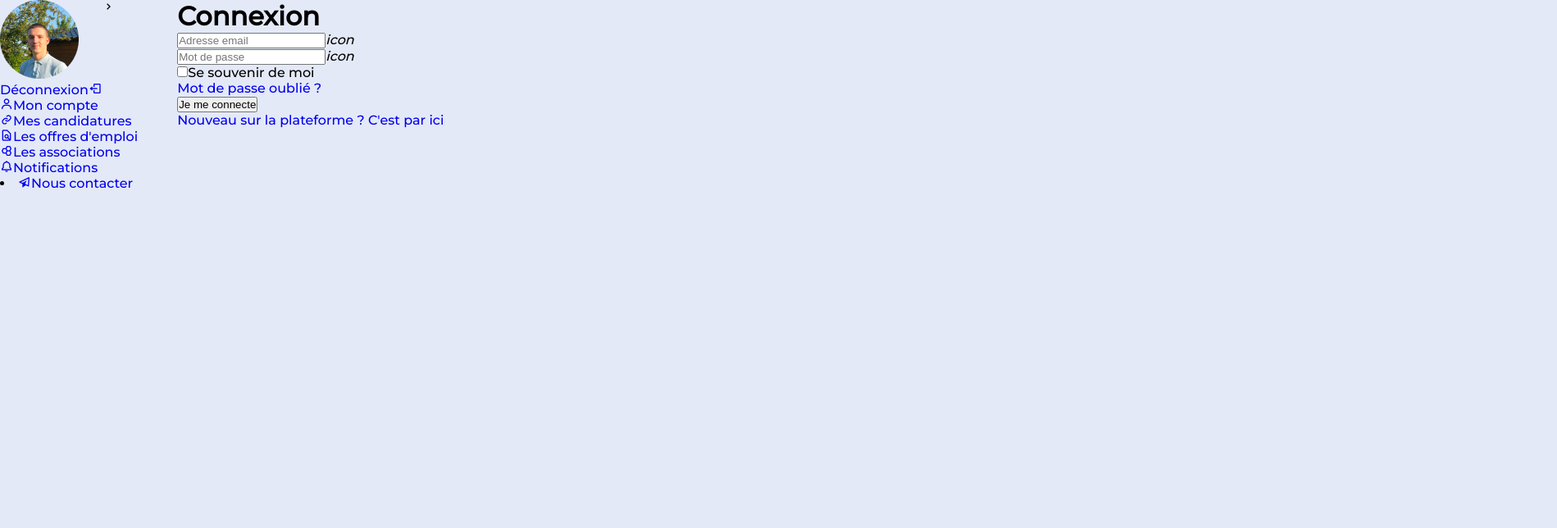
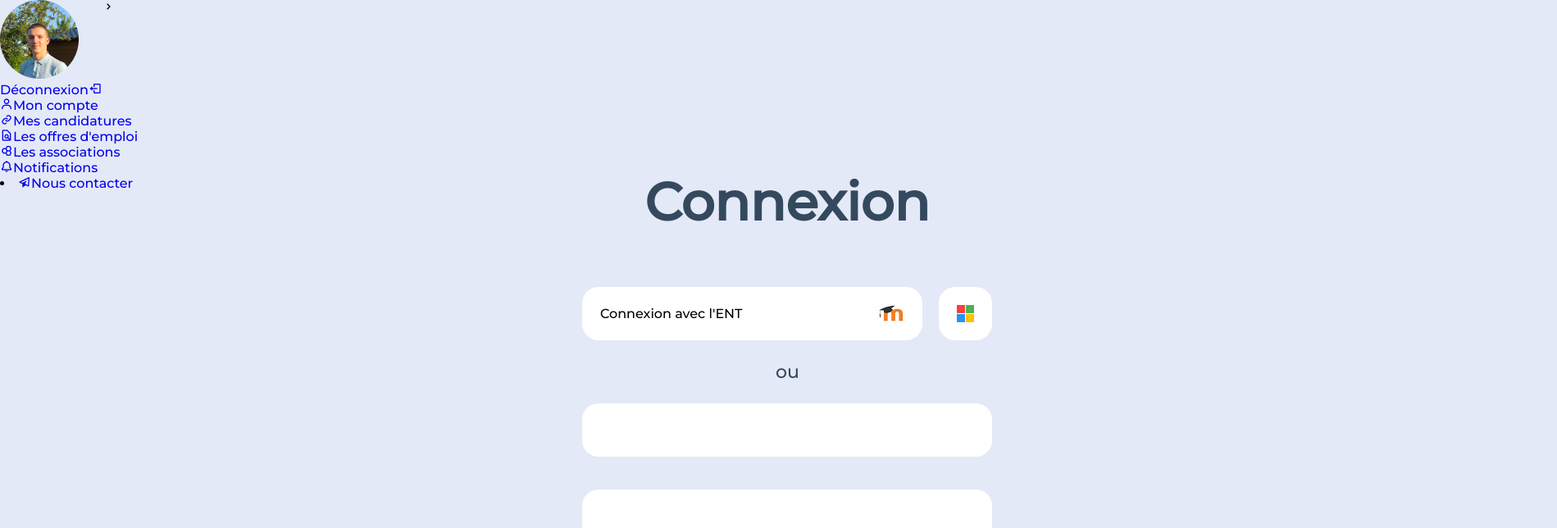
Before and after one commit to CRESI-Corp/cresi-jobs, a React (Create React App) app in the folder cresi-front/: page /connection in a window 1280 px wide. Shown: the top 644 px of the page at 82% size, 1899 px wide, since content can reach past the window. Built offline with nearby package versions, Linux system fonts and the light colour scheme.

Commit message:
update page connection
manque les testes des imputs (décalé) + retirer navbar

```diff
--- a/cresi-front/src/pages/connection.tsx
+++ b/cresi-front/src/pages/connection.tsx
@@ -1,5 +1,8 @@
 import react from 'react';
 import {Link} from "react-router-dom"
+import '../styles/connection/connection.css'
+import microsoft from "../assets/microsoft.png"
+import ent from "../assets/moodle.png"
 
 function connectionPage() {
     return (
@@ -9,42 +12,49 @@ function connectionPage() {
                 if connection page do not display navbar
              */}
 
-            <div class="">
+            <div class="all">
                 <form action="" method="post" class="">
-                    <h1 class="">Connexion</h1>
-                    <div class="flex flex-col">
-                        <div class="">
+                    <h1 class="titre">Connexion</h1>
+                    <div class="">
+                        <div class="ent">
+                            <p class="">Connexion avec l'ENT</p>
+                            <img class='entlogo' src={ent}></img>
+                        </div>
+                        <div class="micro">
+                            <img class='micrologo' src={microsoft}></img>
+                        </div>
+                        <div class="ou">
+                            <p>ou</p>
+                        </div>
+                        <div class="mail">
                             <input type="text" placeholder='Adresse email' class=''/>
-                            <i>
-                                icon
-                            </i>
+                            <i class="fa-solid fa-user-secret"></i>
                         </div>
-                        <div class=''>
+                        <div class='mdp'>
                             <input type="text" placeholder='Mot de passe' class=""/>
-                            <i>
-                                icon
-                            </i>
+                            <i class="fa-solid fa-user-secret"></i>
                         </div>
                     </div>
-                    <div class=''>
-                        <div class="">
+                    <div class='autre'>
+                        <div class="souvenir">
                             <input type="checkbox" name="rememberMe" id="rememberMe" placeholder='rememberMe' class=''/>
                             <label htmlFor="rememberMe" class="">Se souvenir de moi</label>
                         </div>
                         <Link to="/">
-                            <div  class="">
+                            <div  class="oublie">
                                 Mot de passe oublié ?
                             </div>
                         </Link>
 
                     </div>
 
-                    <input type="button" value="Je me connecte" class=""/>
-
+                    <div class='connection'>
+                        <input type="button" value="Je me connecte" class=""/>
+                    </div>
 
                     <Link to="/registration">
-                        <div class="">
-                            Nouveau sur la plateforme ? C'est par ici
+                        <div class="registration">
+                            Nouveau sur la plateforme ? C'est par ici !
                         </div>
                     </Link>
                 </form>
--- /dev/null
+++ b/cresi-front/src/styles/connection/connection.css
@@ -0,0 +1,294 @@
+.all {
+    text-align: center;
+}
+
+.titre {
+    position: absolute;
+    width: 22.5rem;
+    height: 4.875rem;
+    left: 48.75rem;
+    top: 12.938rem;
+
+    font-family: 'Montserrat';
+    font-style: normal;
+    font-weight: 700;
+    font-size: 4rem;
+    line-height: 4.875rem;
+
+    color: #34495E;
+}
+
+.tiers {
+    background-color: var(--body-color);
+
+
+}
+
+.ent {
+    display: flex;
+    flex-direction: row;
+    justify-content: space-between;
+    align-items: center;
+    padding: 0.625rem 1.375rem;
+    gap: 0.625rem;
+
+    position: absolute;
+    width: 25.938rem;
+    height: 4.063rem;
+    left: 44.375rem;
+    top: 21.875rem;
+
+    background: #FFFFFF;
+    border-radius: 1.25rem;
+}
+
+.micro {
+    display: flex;
+    flex-direction: row;
+    align-items: center;
+    padding: 0.625rem 1.375rem;
+    gap: 0.625rem;
+
+    position: absolute;
+    width: 4.063rem;
+    height: 4.063rem;
+    left: 71.563rem;
+    top: 21.875rem;
+
+    background: #FFFFFF;
+    border-radius: 1.25rem;
+}
+
+.micrologo {
+    width: 1.313rem;
+    height: 1.313rem;
+
+    background-image: ;
+
+    flex: none;
+    order: 0;
+    flex-grow: 0;
+}
+
+.ou {
+    position: absolute;
+    width: 1.813rem;
+    height: 1.688rem;
+    left: 59.125rem;
+    top: 27.5rem;
+
+    font-family: 'Montserrat';
+    font-style: normal;
+    font-weight: 500;
+    font-size: 1.375rem;
+    line-height: 1.688rem;
+
+    color: #34495E;
+}
+
+.mail {
+    position: absolute;
+    width: 31.25rem;
+    height: 4.063rem;
+    left: 44.375rem;
+    top: 30.75rem;
+
+    background: #FFFFFF;
+    border-radius: 1.25rem;
+}
+
+.mail input {
+    position: absolute;
+    width: 10.75rem;
+    height: 1.813rem;
+    left: 45.75rem;
+    top: 31.875rem;
+
+    font-family: 'Montserrat';
+    font-style: normal;
+    font-weight: 500;
+    font-size: 1.5rem;
+    line-height: 1.813rem;
+
+    color: #C2C2C2;
+}
+
+.mail i {
+    position: absolute;
+    width: 1.5rem;
+    height: 1.75rem;
+    left: 72.813rem;
+    top: 31.938rem;
+
+    font-family: 'Font Awesome 5 Free';
+    font-style: normal;
+    font-weight: 900;
+    font-size: 1.5rem;
+    line-height: 1.75rem;
+
+    color: #34495E;
+}
+
+.mdp {
+    position: absolute;
+    width: 31.25rem;
+    height: 4.063rem;
+    left: 44.375rem;
+    top: 37.313rem;
+
+    background: #FFFFFF;
+    border-radius: 1.25rem;
+}
+
+.mdp input {
+    position: absolute;
+    width: 10.75rem;
+    height: 1.813rem;
+    left: 45.75rem;
+    top: 31.875rem;
+
+    font-family: 'Montserrat';
+    font-style: normal;
+    font-weight: 500;
+    font-size: 1.5rem;
+    line-height: 1.813rem;
+
+    color: #C2C2C2;
+}
+
+.mdp i {
+    position: absolute;
+    width: 1.5rem;
+    height: 1.75rem;
+    left: 72.813rem;
+    top: 31.938rem;
+
+    font-family: 'Font Awesome 5 Free';
+    font-style: normal;
+    font-weight: 900;
+    font-size: 1.5rem;
+    line-height: 1.75rem;
+
+    color: #34495E;
+}
+
+.autre {
+    display: flex;
+    flex-direction: row;
+    justify-content: space-between;
+    align-items: center;
+    padding: 0rem 0.625rem;
+    gap: 1.5rem;
+
+    position: absolute;
+    width: 31.25rem;
+    height: 1.25rem;
+    left: 44.375rem;
+    top: 42.625rem;
+}
+
+.souvenir {
+    display: flex;
+    flex-direction: row;
+    align-items: flex-start;
+    padding: 0rem;
+    gap: 0.625rem;
+
+    width: 11.563rem;
+    height: 1.25rem;
+
+    flex: none;
+    order: 0;
+    flex-grow: 0;
+}
+
+.souvenir input {
+    box-sizing: border-box;
+
+    width: 1.25rem;
+    height: 1.25rem;
+
+    border: 0.063rem solid #34495E;
+    border-radius: 0.313rem;
+
+    flex: none;
+    order: 0;
+    flex-grow: 0;
+}
+
+.souvenir label {
+    width: 9.688rem;
+    height: 1.25rem;
+
+    font-family: 'Montserrat';
+    font-style: normal;
+    font-weight: 500;
+    font-size: 1rem;
+    line-height: 1.25rem;
+
+    color: #34495E;
+
+    flex: none;
+    order: 1;
+    flex-grow: 0;
+}
+
+.oublie {
+    width: 11rem;
+    height: 1.25rem;
+
+    font-family: 'Montserrat';
+    font-style: normal;
+    font-weight: 500;
+    font-size: 1rem;
+    line-height: 1.25rem;
+
+    color: #32746D;
+
+    flex: none;
+    order: 1;
+    flex-grow: 0;
+}
+
+.connection {
+    position: absolute;
+    width: 31.25rem;
+    height: 4.063rem;
+    left: 44.375rem;
+    top: 47.625rem;
+
+    background: #32746D;
+    border-radius: 1.25rem;
+}
+
+.connection input {
+    position: absolute;
+    width: 12.188rem;
+    height: 1.813rem;
+    left: 52.625rem;
+    top: 48.75rem;
+
+    font-family: 'Montserrat';
+    font-style: normal;
+    font-weight: 500;
+    font-size: 1.5rem;
+    line-height: 1.813rem;
+
+    color: #F7FCFF;
+}
+
+.registration {
+    position: absolute;
+    width: 24.75rem;
+    height: 1.5rem;
+    left: 47.625rem;
+    top: 53.125rem;
+
+    font-family: 'Montserrat';
+    font-style: normal;
+    font-weight: 500;
+    font-size: 1.25rem;
+    line-height: 1.5rem;
+
+    color: #32746D;
+}
```
Also changed, not shown: cresi-front/src/assets/microsoft.png (added), cresi-front/src/assets/moodle.png (added).
